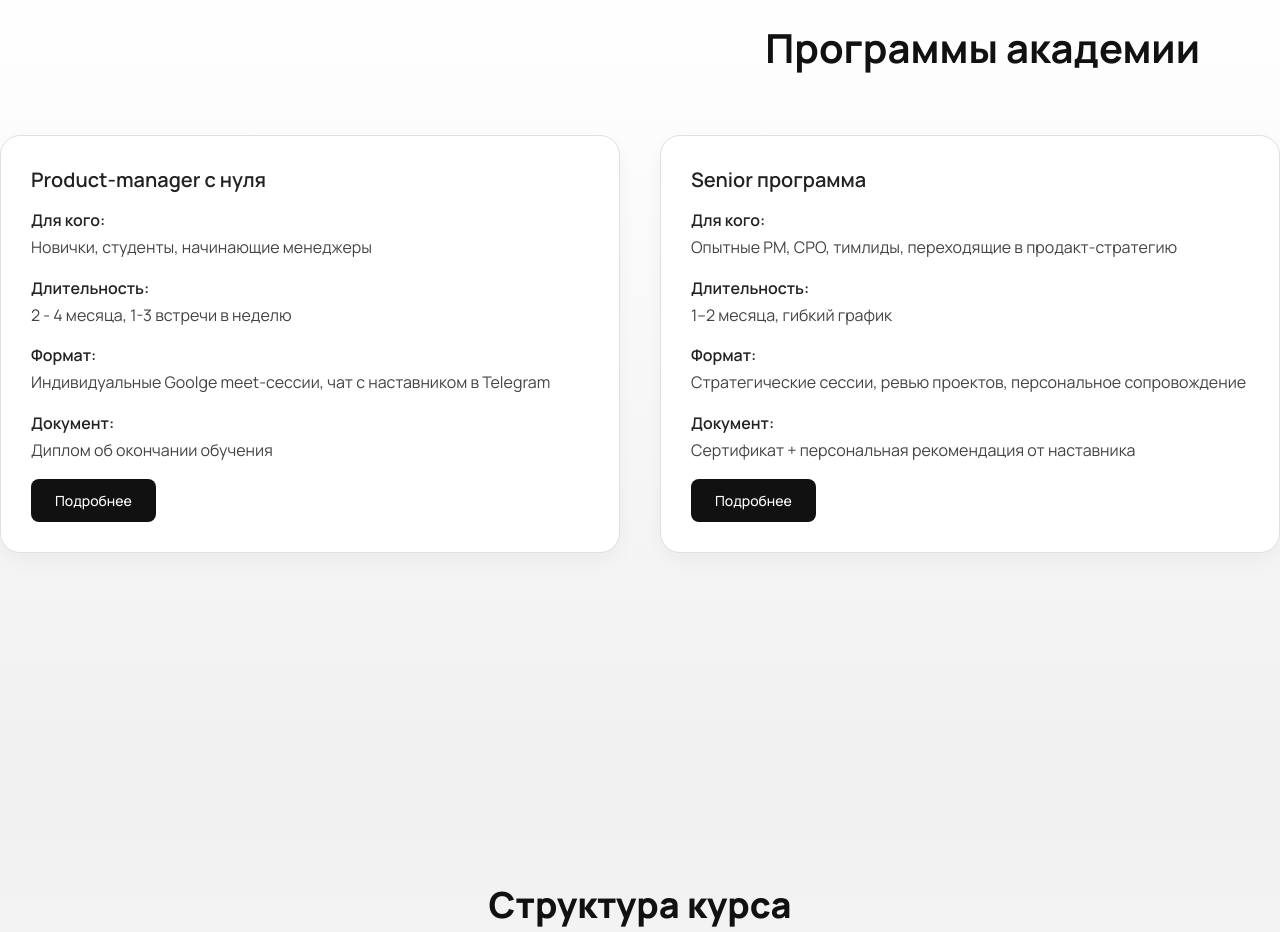
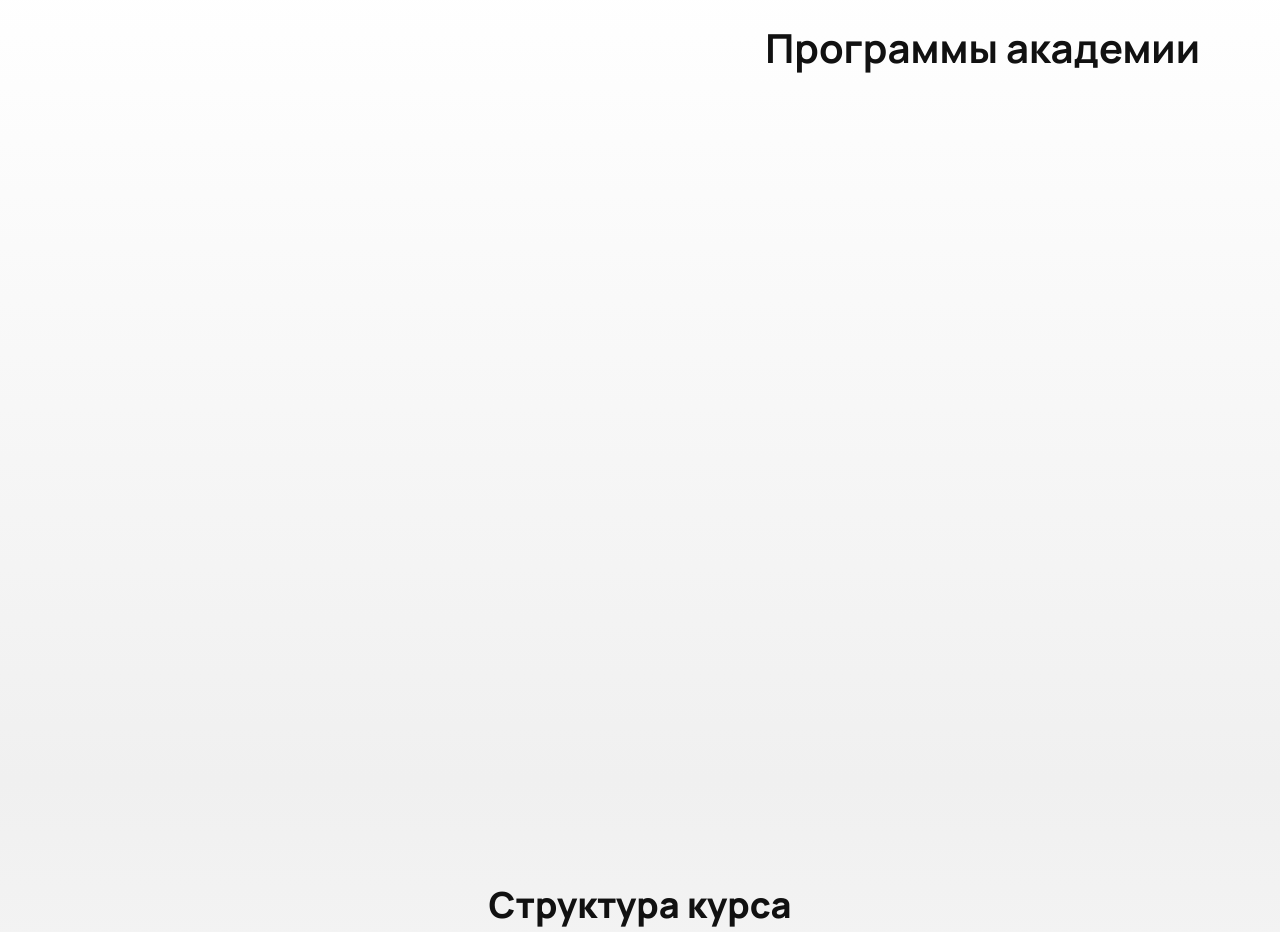
Before and after one commit to Ayraek/new-page-one-to-one, a React (Vite) app: page / in a window 1280 px wide. Shown: the part 1700-2632 px from the top of the page. Built offline with nearby package versions, Linux system fonts and the light colour scheme.

Commit message:
Simplify AboutProgram component

```diff
--- a/src/components/AboutProgram/AboutProgram.module.css
+++ b/src/components/AboutProgram/AboutProgram.module.css
@@ -18,69 +18,3 @@
     margin-bottom: 20px;
     color: #111;
   }
-
-  .grid {
-    display: grid;
-    grid-template-columns: repeat(auto-fit, minmax(320px, 1fr));
-    gap: 40px;
-  }
-
-  .card {
-    background-color: #fff;
-    padding: 30px;
-    border-radius: 20px;
-    border: 1px solid #e0e0e0;
-    box-shadow: 0 8px 20px rgba(0, 0, 0, 0.04);
-    transition: transform 0.3s ease, box-shadow 0.3s ease;
-    display: flex;
-    flex-direction: column;
-    justify-content: space-between;
-  }
-
-  .card:hover {
-    transform: translateY(-6px);
-    box-shadow: 0 12px 28px rgba(0, 0, 0, 0.08);
-  }
-
-  .card h3 {
-    font-size: 20px;
-    font-weight: 600;
-    margin-bottom: 16px;
-    color: #222;
-  }
-
-  .item {
-    margin-bottom: 16px;
-  }
-
-  .item span {
-    display: block;
-    font-weight: 600;
-    color: #222;
-    margin-bottom: 4px;
-  }
-
-  .item p {
-    font-size: 16px;
-    color: #444;
-    line-height: 1.6;
-  }
-
-  .button {
-    background-color: #111;
-    color: #fff;
-    font-weight: 500;
-    padding: 12px 24px;
-    font-size: 14px;
-    border: none;
-    border-radius: 8px;
-    cursor: pointer;
-    transition: background-color 0.3s ease;
-    display: inline-block;
-    width: auto;
-    align-self: flex-start;
-  }
-
-  .button:hover {
-    background-color: #333;
-  }
--- a/src/components/AboutProgram/AboutProgram.tsx
+++ b/src/components/AboutProgram/AboutProgram.tsx
@@ -1,57 +1,11 @@
-import React, { useState } from 'react';
+import React from 'react';
 import styles from './AboutProgram.module.css';
-import ProgramModal from '../ProgramModal/ProgramModal';
-
-const programs = [
-  {
-    title: 'Product-manager с нуля',
-    audience: 'Новички, студенты, начинающие менеджеры',
-    duration: '2 - 4 месяца, 1-3 встречи в неделю',
-    format: 'Индивидуальные Goolge meet-сессии, чат с наставником в Telegram',
-    certificate: 'Диплом об окончании обучения',
-  },
-  {
-    title: 'Senior программа',
-    audience: 'Опытные PM, CPO, тимлиды, переходящие в продакт-стратегию',
-    duration: '1–2 месяца, гибкий график',
-    format: 'Стратегические сессии, ревью проектов, персональное сопровождение',
-    certificate: 'Сертификат + персональная рекомендация от наставника',
-  },
-];
 
 const AboutProgram: React.FC = () => {
-  const [showProgram, setShowProgram] = useState(false);
 
   return (
     <section id="AboutProgram" className={styles.aboutProgram}>
-      {showProgram && <ProgramModal onClose={() => setShowProgram(false)} />}
       <h2 className={styles.title}>Программы академии</h2>
-      <div className={styles.grid}>
-        {programs.map((program, index) => (
-          <div key={index} className={styles.card}>
-            <h3 className={styles.cardTitle}>{program.title}</h3>
-            <div className={styles.item}>
-              <span>Для кого:</span>
-              <p>{program.audience}</p>
-            </div>
-            <div className={styles.item}>
-              <span>Длительность:</span>
-              <p>{program.duration}</p>
-            </div>
-            <div className={styles.item}>
-              <span>Формат:</span>
-              <p>{program.format}</p>
-            </div>
-            <div className={styles.item}>
-              <span>Документ:</span>
-              <p>{program.certificate}</p>
-            </div>
-            <button className={styles.button} onClick={() => setShowProgram(true)}>
-              Подробнее
-            </button>
-          </div>
-        ))}
-      </div>
     </section>
   );
 };
```
